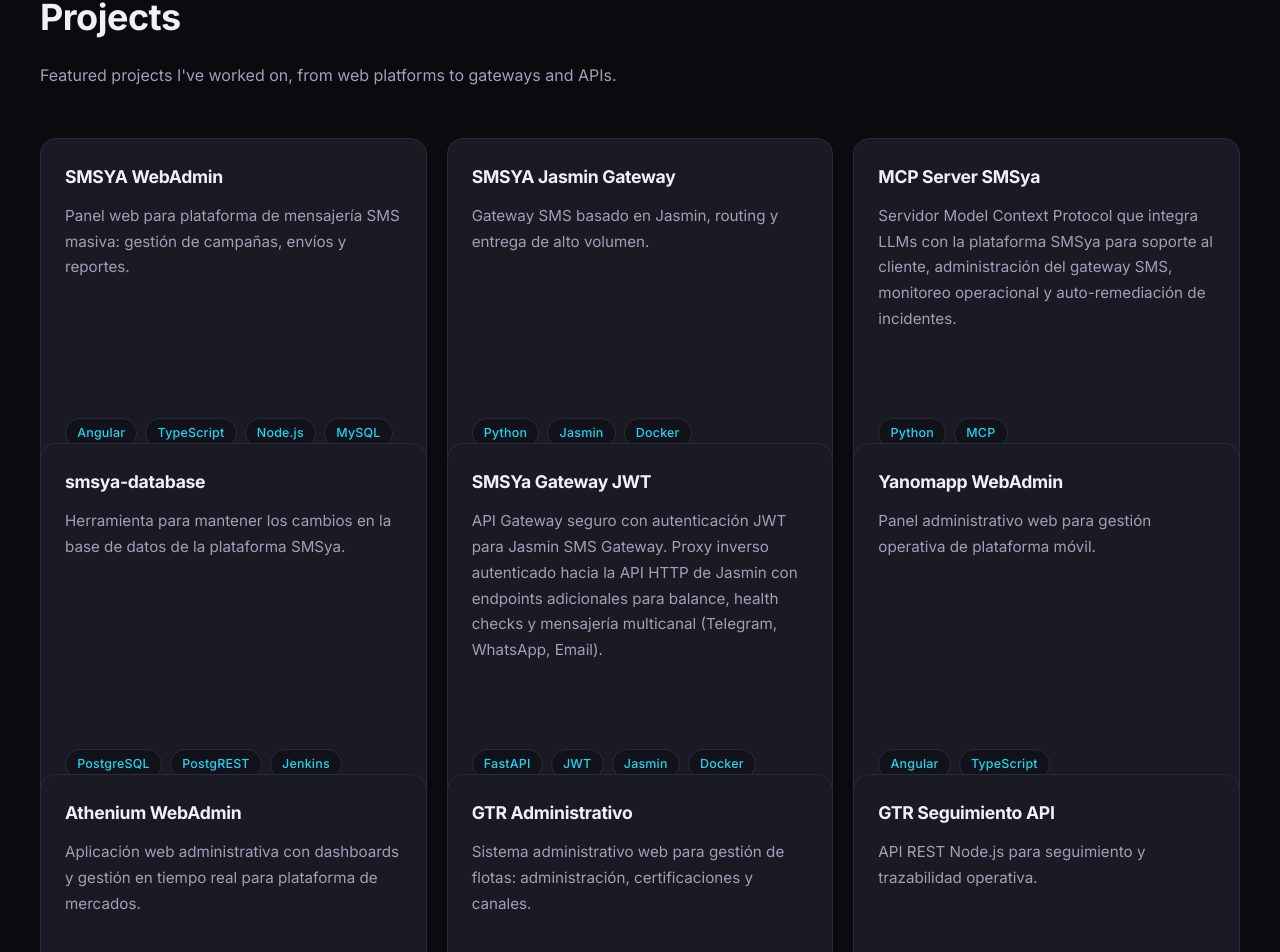
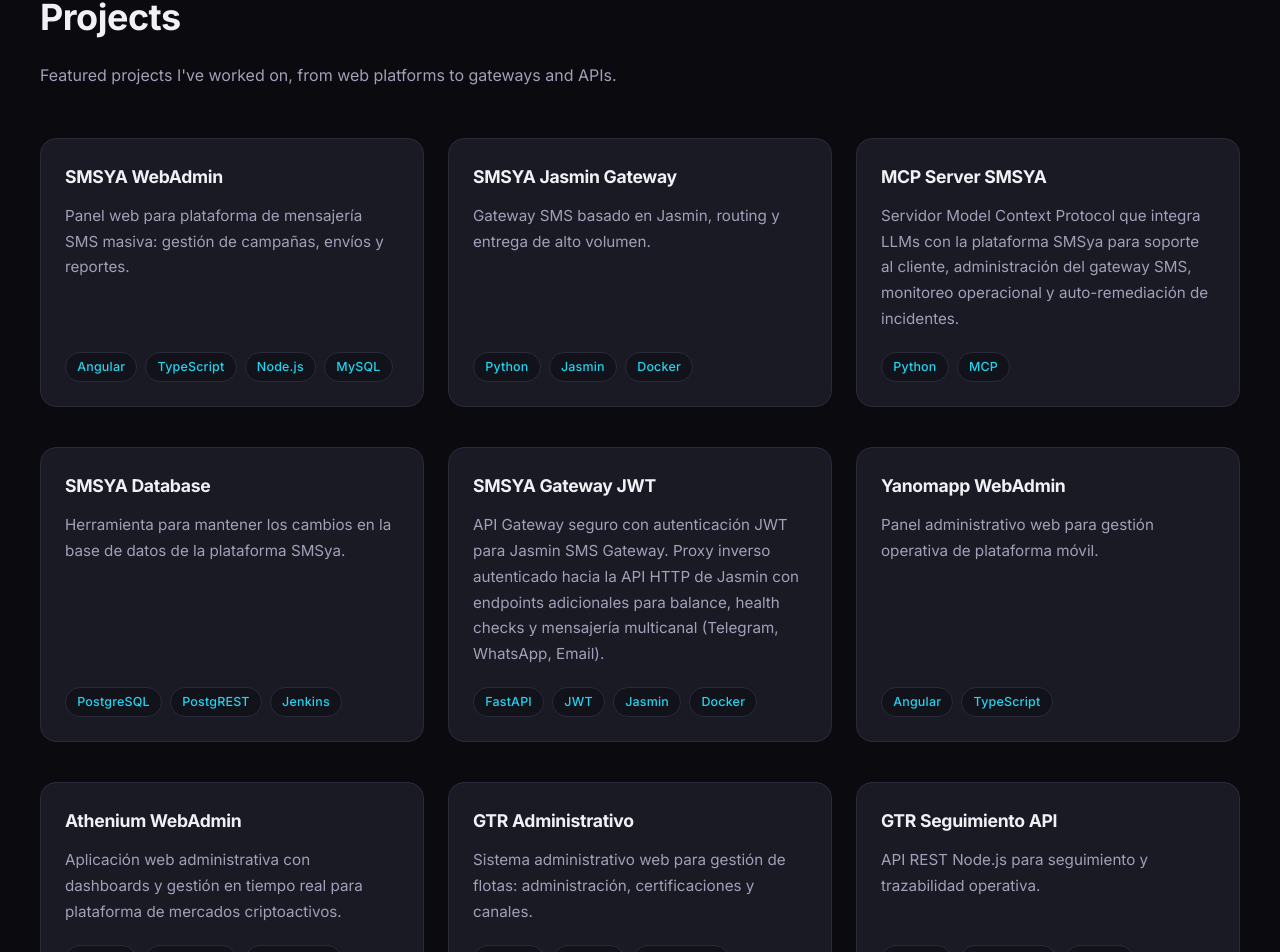
Before and after one commit to zseijas/portfolio, an Angular app: page / in a window 1280 px wide. Shown: the part 2179-3131 px from the top of the page. Built offline with nearby package versions, Linux system fonts and the light colour scheme.

Commit message:
Increase grid gap, drop card height:100% causing row overlap
Co-Authored-By: Claude Code <noreply@anthropic.com>

```diff
--- a/src/app/components/projects/projects.component.scss
+++ b/src/app/components/projects/projects.component.scss
@@ -5,13 +5,13 @@
 .projects-grid {
   display: grid;
   grid-template-columns: repeat(auto-fit, minmax(320px, 1fr));
-  gap: 1.25rem;
+  gap: 1.5rem;
+  margin-bottom: 2rem;
 }
 
 .project-card {
   display: flex;
   flex-direction: column;
-  height: 100%;
   margin-bottom: 1rem;
 }
 
--- a/src/app/data/projects.ts
+++ b/src/app/data/projects.ts
@@ -12,17 +12,17 @@ export const PROJECTS: Project[] = [
     techs: ['Python', 'Jasmin', 'Docker']
   },
   {
-    name: 'MCP Server SMSya',
+    name: 'MCP Server SMSYA',
     description: 'Servidor Model Context Protocol que integra LLMs con la plataforma SMSya para soporte al cliente, administración del gateway SMS, monitoreo operacional y auto-remediación de incidentes.',
     techs: ['Python', 'MCP']
   },
   {
-    name: 'smsya-database',
+    name: 'SMSYA Database',
     description: 'Herramienta para mantener los cambios en la base de datos de la plataforma SMSya.',
     techs: ['PostgreSQL', 'PostgREST', 'Jenkins']
   },
   {
-    name: 'SMSYa Gateway JWT',
+    name: 'SMSYA Gateway JWT',
     description: 'API Gateway seguro con autenticación JWT para Jasmin SMS Gateway. Proxy inverso autenticado hacia la API HTTP de Jasmin con endpoints adicionales para balance, health checks y mensajería multicanal (Telegram, WhatsApp, Email).',
     techs: ['FastAPI', 'JWT', 'Jasmin', 'Docker']
   },
@@ -33,7 +33,7 @@ export const PROJECTS: Project[] = [
   },
   {
     name: 'Athenium WebAdmin',
-    description: 'Aplicación web administrativa con dashboards y gestión en tiempo real para plataforma de mercados.',
+    description: 'Aplicación web administrativa con dashboards y gestión en tiempo real para plataforma de mercados criptoactivos.',
     techs: ['Angular', 'TypeScript', 'PostgreSQL']
   },
   {
```
